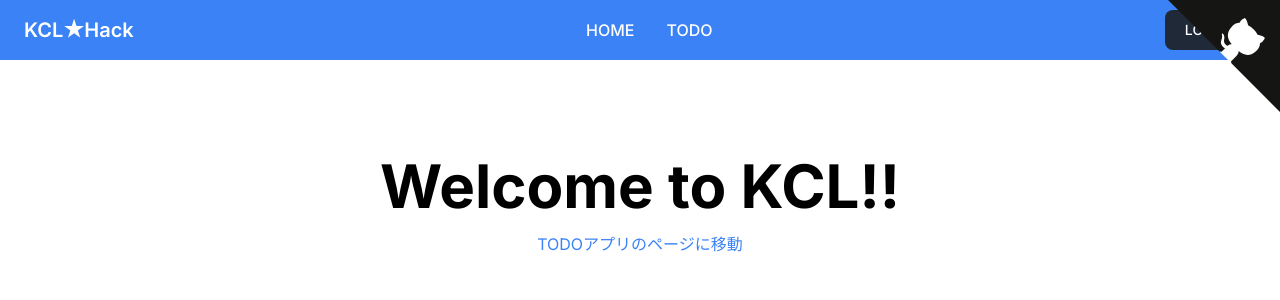
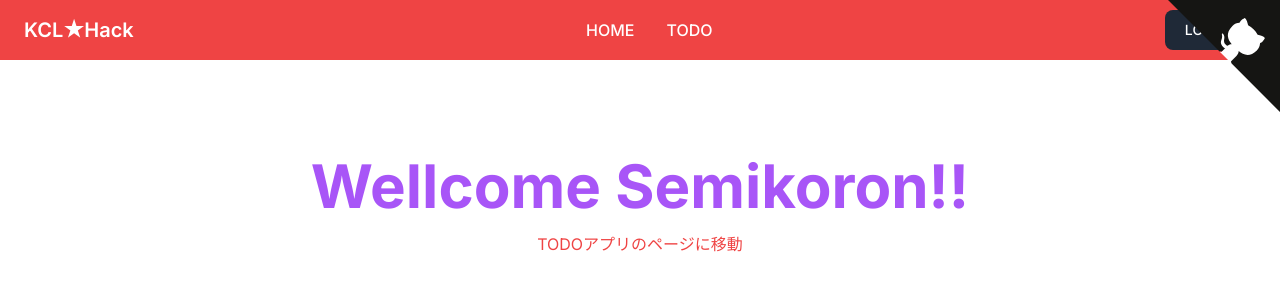
Before and after one commit to K-Kizuku/next-tutorial, a Next.js app: page / in a window 1280 px wide. Shown: the top 300 px of the page. Built offline with nearby package versions, Linux system fonts and the light colour scheme.

Commit message:
change: top page text

```diff
--- a/src/components/Header.tsx
+++ b/src/components/Header.tsx
@@ -4,7 +4,7 @@ import { FC } from "react";
 const Header: FC = () => {
   return (
     <header>
-      <nav className=" bg-blue-500 border-gray-200 px-4 lg:px-6 py-2.5 ">
+      <nav className=" bg-red-500 border-gray-200 px-4 lg:px-6 py-2.5 ">
         <div className="flex flex-wrap justify-between items-center mx-auto max-w-screen-xl">
           <span className="self-center text-xl font-semibold whitespace-nowrap text-white">
             KCL★Hack
--- a/src/components/Octcat.tsx
+++ b/src/components/Octcat.tsx
@@ -3,7 +3,7 @@ import { FC } from "react";
 const Octcat: FC = () => {
   return (
     <a
-      href="https://github.com/K-Kizuku/next-tutorial"
+      href="https://github.com/Semi-koron/next-tutorial"
       target="_blank"
       className="group fill-[#151513] text-white absolute top-0 border-0 right-0"
     >
--- a/src/pages/index.tsx
+++ b/src/pages/index.tsx
@@ -4,8 +4,8 @@ export default function Home() {
   return (
     <div className="flex items-center justify-center mt-24">
       <div className="text-center">
-        <div className=" text-6xl font-bold mb-4">Welcome to KCL!!</div>
-        <Link href="/todo" className="text-blue-500">
+        <div className=" text-6xl font-bold mb-4 text-purple-500">Wellcome Semikoron!!</div>
+        <Link href="/todo" className="text-red-500">
           TODOアプリのページに移動
         </Link>
       </div>
```
